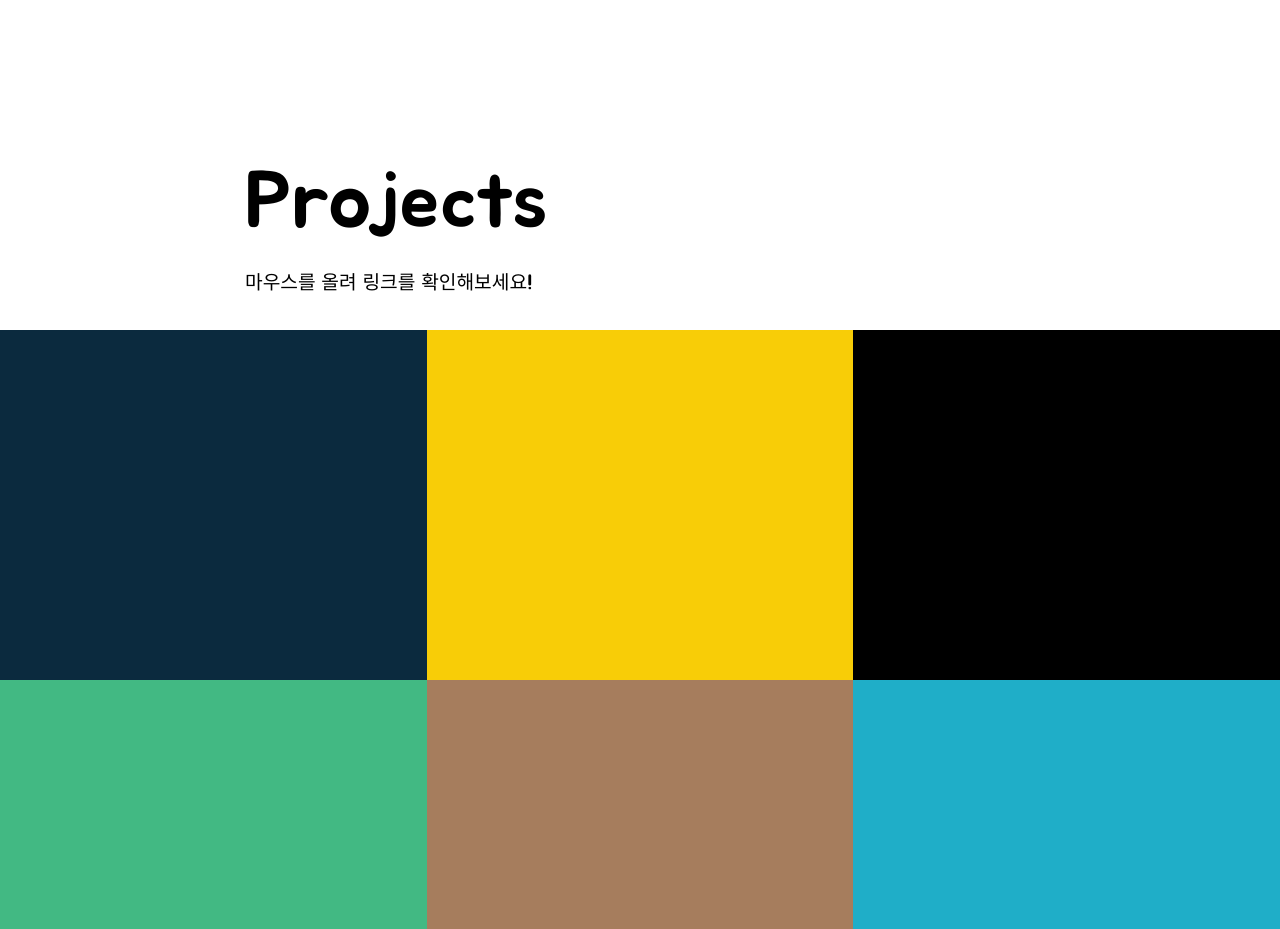
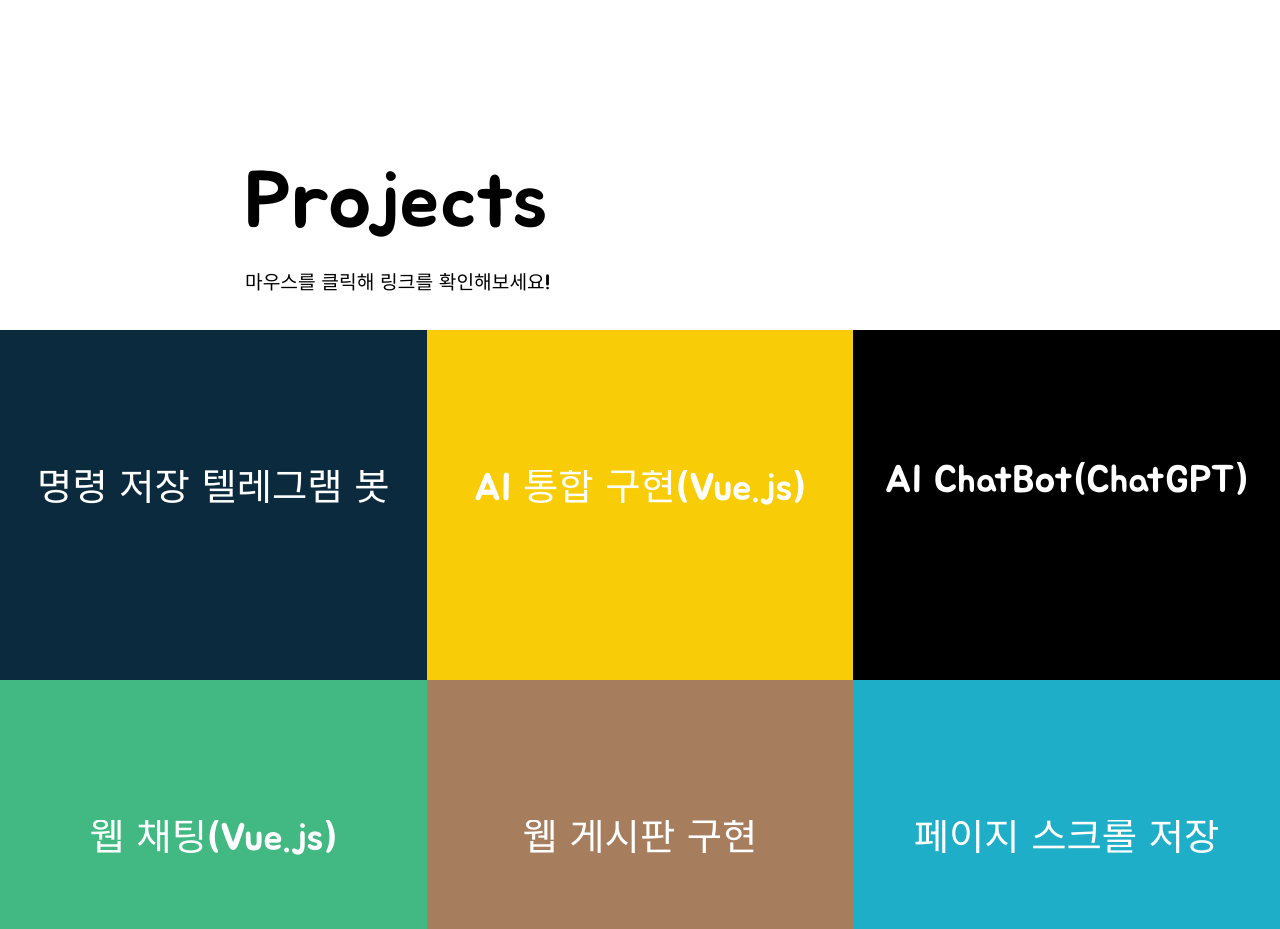
Before and after one commit to SooBookE/portfolio, a website: page origin/index.html in a window 1280 px wide. Shown: the part 2391-3320 px from the top of the page. Drawn offline with nearby package versions, Linux system fonts and the light colour scheme.

Commit message:
portfolio

```diff
--- a/origin/index.html
+++ b/origin/index.html
@@ -96,7 +96,7 @@
             <div class="projects" data-anchor="projects" id="projects">
                 <div class="text-wrap">
                     <h2>Projects</h2>
-                    <p>마우스를 올려 링크를 확인해보세요!</p>
+                    <p>마우스를 클릭해 링크를 확인해보세요!</p>
                 </div>
                 <ul class="project_li">
                     <li class="project project-1 ripple load-bg">
--- a/origin/main.css
+++ b/origin/main.css
@@ -269,8 +269,7 @@
     position: relative
 }
 
-.project-description span,
-.project-title span {
+.project-description span{
     -webkit-transform: translateY(125%);
     -moz-transform: translateY(125%);
     -ms-transform: translateY(125%);
@@ -294,9 +293,8 @@
 }
 
 .project.active .project-description span,
-.project.active .project-title span,
-.project:not(.no-hover):hover .project-description span,
-.project:not(.no-hover):hover .project-title span {
+.project:not(.no-hover):hover .project-description span
+ {
     -webkit-transform: translateY(0);
     -moz-transform: translateY(0);
     -ms-transform: translateY(0);
```
